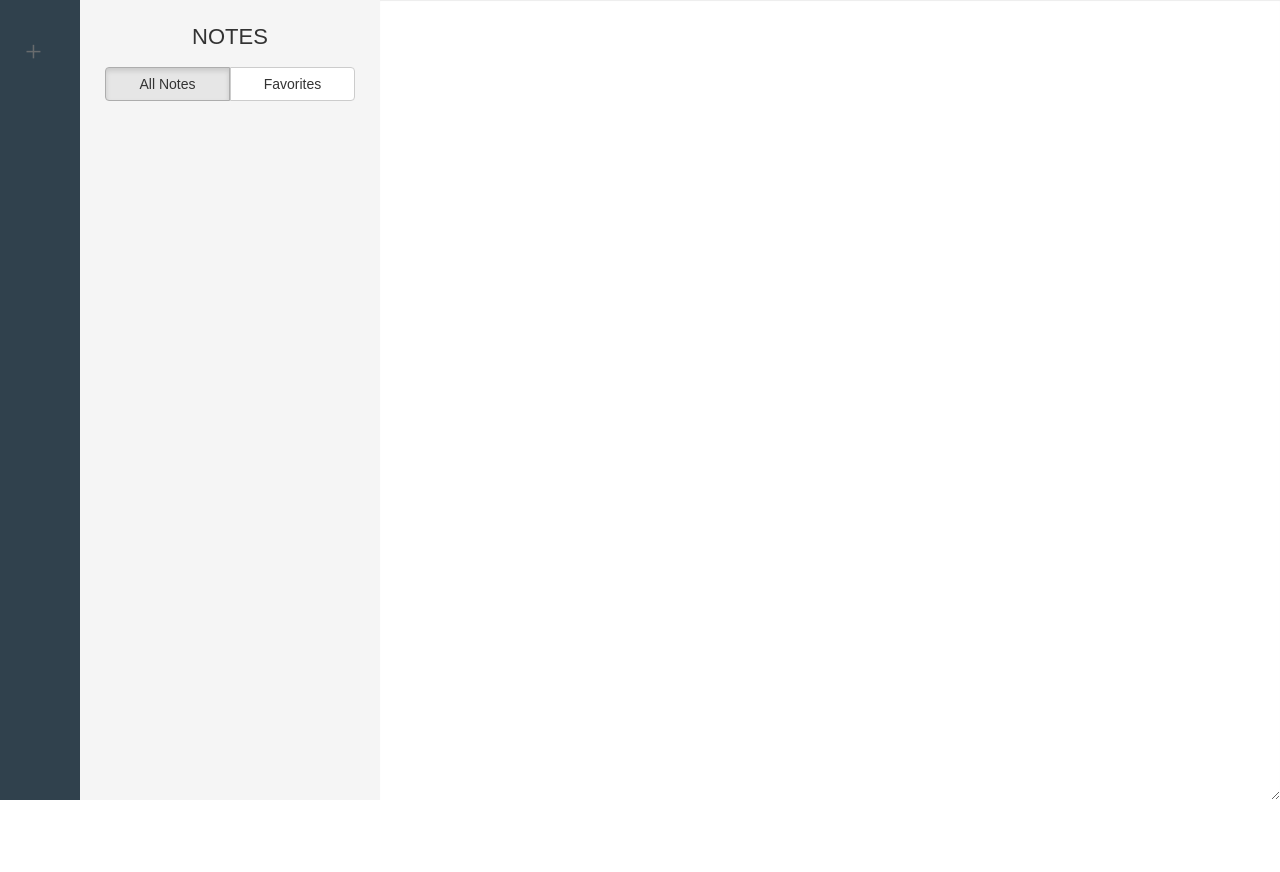
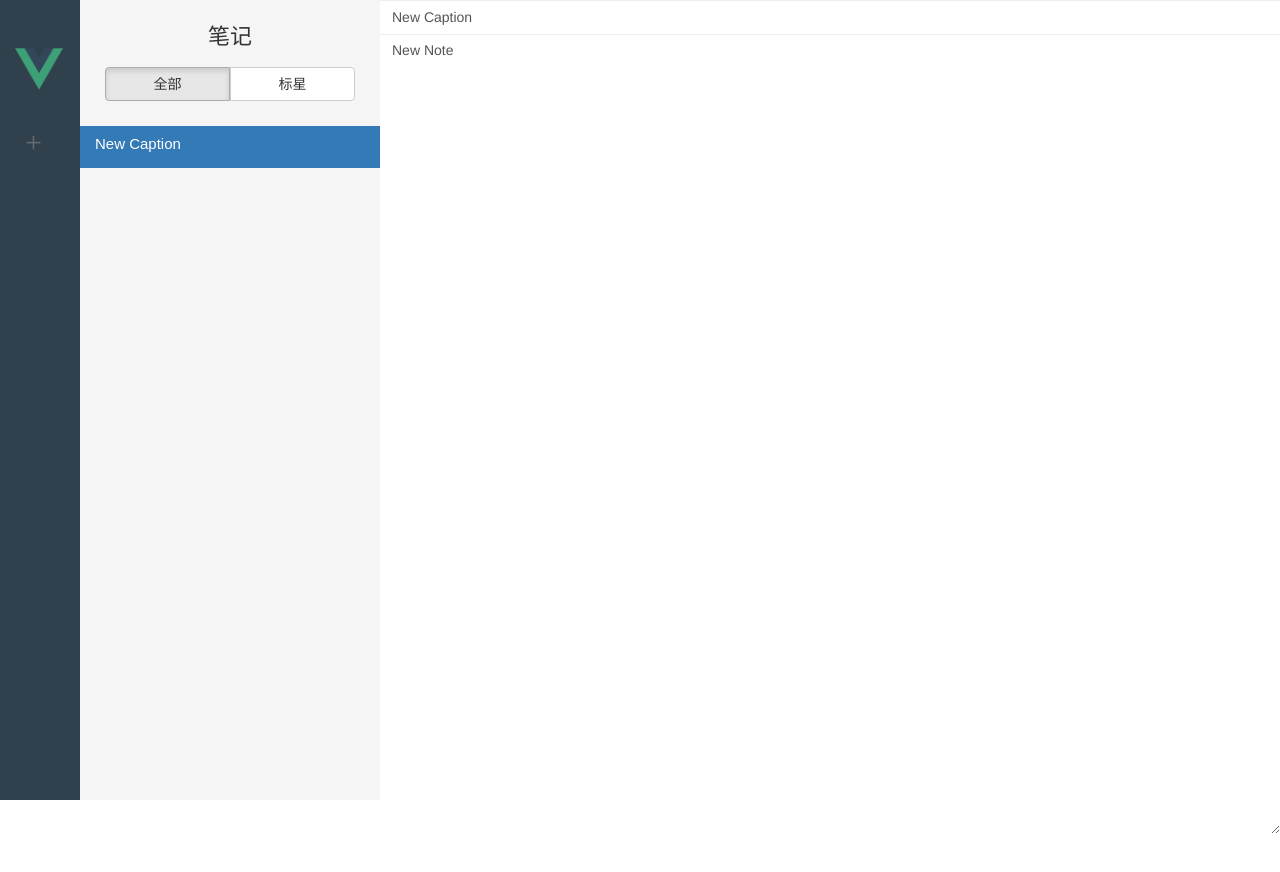
Before and after one commit to hmhao/vue-notes-app, a Vue app: page / in a window 1280 px wide. Both pictures are taken after a click on the icon 36 px from the left and 116 px from the top of the page. Shown: the top 872 px of the page. Before the commit the page ends 800 px from the top, so only its background shows below. Built offline with nearby package versions, Linux system fonts and the light colour scheme; a web font is replaced by a local one.

Commit message:
add note title and truncate filter

```diff
--- a/src/components/Editor.vue
+++ b/src/components/Editor.vue
@@ -1,10 +1,15 @@
 <template>
   <div id="note-editor">
+    <input
+      :value="activeNoteTitle"
+      @input="editTitle"
+      type="text" class="form-control input-title">
     <textarea
       :value="activeNoteText"
       @input="editNote"
       class="form-control">
     </textarea>
+    <div class="notes-html"></div>
   </div>
 </template>
 
@@ -12,12 +17,8 @@
 import { mapGetters, mapActions } from 'vuex'
 
 export default {
-  computed: mapGetters(['activeNoteText']),
+  computed: mapGetters(['activeNoteTitle', 'activeNoteText']),
   // 映射 this.editNote() 为 this.$store.dispatch('EDIT_NOTE')
-  methods: mapActions(['editNote'])
+  methods: mapActions(['editTitle', 'editNote'])
 }
 </script>
-
-<style>
-
-</style>
--- a/src/components/NotesList.vue
+++ b/src/components/NotesList.vue
@@ -2,14 +2,14 @@
   <div id="notes-list">
 
     <div id="list-header">
-      <h2>Notes</h2>
+      <h2>笔记</h2>
       <div class="btn-group btn-group-justified" role="group">
         <!-- All Notes button -->
         <div class="btn-group" role="group">
           <button type="button" class="btn btn-default"
             @click="show = 'all'"
             :class="{active: show === 'all'}">
-            All Notes
+            全部
           </button>
         </div>
         <!-- Favorites Button -->
@@ -17,7 +17,7 @@
           <button type="button" class="btn btn-default"
             @click="show = 'favorites'"
             :class="{active: show === 'favorites'}">
-            Favorites
+            标星
           </button>
         </div>
       </div>
@@ -30,7 +30,7 @@
           :class="{active: activeNote === note}"
           @click="updateActiveNote(note)">
           <h4 class="list-group-item-heading">
-            {{note.text.trim().substring(0, 30)}}
+            {{note.title | truncate}}
           </h4>
         </a>
       </div>
@@ -59,10 +59,16 @@ export default {
     }
   },
   // 映射 this.updateActiveNote() 为 this.$store.dispatch('SET_ACTIVE_NOTE')
-  methods: mapActions(['updateActiveNote'])
+  methods: mapActions(['updateActiveNote']),
+  // 自定义过滤器
+  filters: {
+    truncate: function (value, maxlen = 20) {
+      let v = value.trim()
+      if (v.length > maxlen) {
+        v = v.substring(0, maxlen) + '...'
+      }
+      return v
+    }
+  }
 }
 </script>
-
-<style>
-
-</style>
--- a/src/components/Toolbar.vue
+++ b/src/components/Toolbar.vue
@@ -1,5 +1,6 @@
 <template>
   <div id="toolbar">
+    <i class="logoicon"><img src="/static/img/logo.png"></i>
     <i @click="addNote" class="glyphicon glyphicon-plus"></i>
     <i @click="toggleFavorite"
       class="glyphicon glyphicon-star"
@@ -16,7 +17,3 @@ export default {
   methods: mapActions(['addNote', 'deleteNote', 'toggleFavorite'])
 }
 </script>
-
-<style >
-
-</style>
--- a/src/vuex/actions.js
+++ b/src/vuex/actions.js
@@ -2,6 +2,9 @@
 // 它们接收 store 作为第一个参数，这里是es6的析构
 const actions = {
   addNote: ({ commit }) => commit('ADD_NOTE'),
+  editTitle: ({ commit }, e) => {
+    commit('EDIT_TITLE', e.target.value)
+  },
   editNote: ({ commit }, e) => {
     commit('EDIT_NOTE', e.target.value)
   },
--- a/src/vuex/getters.js
+++ b/src/vuex/getters.js
@@ -2,6 +2,7 @@
 const getters = {
   notes: state => state.notes,
   activeNote: state => state.activeNote,
+  activeNoteTitle: state => state.activeNote.title,
   activeNoteText: state => state.activeNote.text
 }
 
--- a/src/vuex/mutations.js
+++ b/src/vuex/mutations.js
@@ -2,6 +2,7 @@
 const mutations = {
   ADD_NOTE (state) { // 添加笔记到列表里
     const newNote = { // 新建一个对象并初始化属性
+      title: 'New Caption',
       text: 'New Note',
       favorite: false
     }
@@ -9,7 +10,11 @@ const mutations = {
     state.activeNote = newNote // 把新建的这条笔记设为当前笔记
   },
 
-  EDIT_NOTE (state, text) { // 编辑当前笔记
+  EDIT_TITLE (state, text) { // 编辑当前笔记标题
+    state.activeNote.title = text
+  },
+
+  EDIT_NOTE (state, text) { // 编辑当前笔记内容
     state.activeNote.text = text
   },
 
--- a/static/css/styles.css
+++ b/static/css/styles.css
@@ -64,10 +64,29 @@ body {
   margin-left: 380px;
 }
 
+#note-editor .input-title {
+    border: 0;
+    border-radius: 0;
+}
+
 #note-editor textarea {
   height: 100%;
   border: 0;
   border-radius: 0;
+}
+
+#note-editor .notes-html {
+    display: inline-block;
+    vertical-align: top;
+    -webkit-box-sizing: border-box;
+    -moz-box-sizing: border-box;
+    box-sizing: border-box;
+    padding: 0 20px;
+    width: 50%;
+    float: left;
+    height: calc(100% - 34px);
+    max-height: calc(100% - 34px);
+    overflow-y: scroll;
 }
 
 #toolbar i {
@@ -85,3 +104,15 @@ body {
 .starred {
   color: #F7AE4F;
 }
+
+.logoicon {
+  display: inline-block;
+  width: 56px;
+  height: 56px;
+  margin-left: -14px;
+}
+.logoicon img {
+  width: 48px;
+  height: 48px;
+  margin: 10px 0 0 4px;
+}
```
Also changed, not shown: static/img/logo.png (added).
